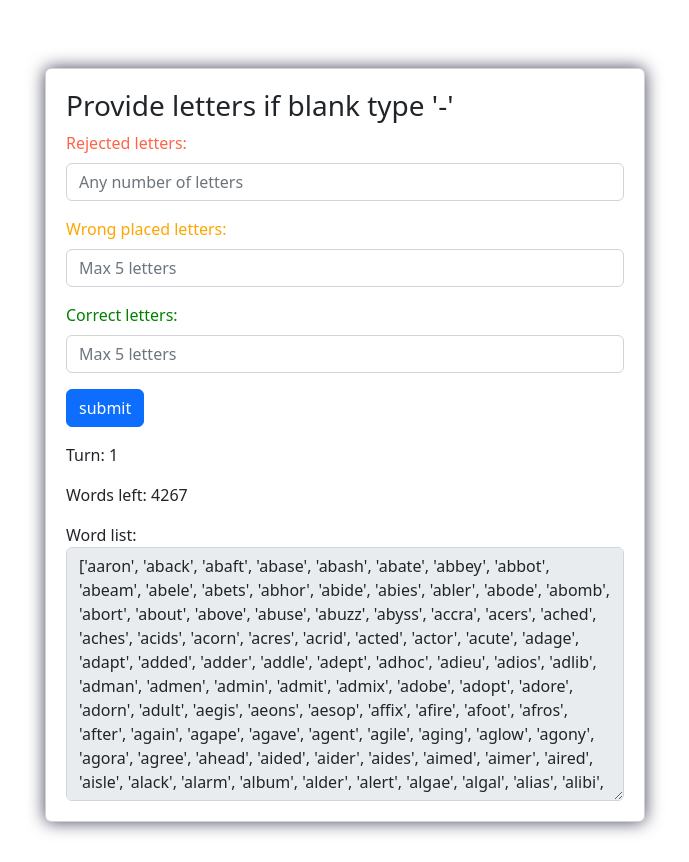
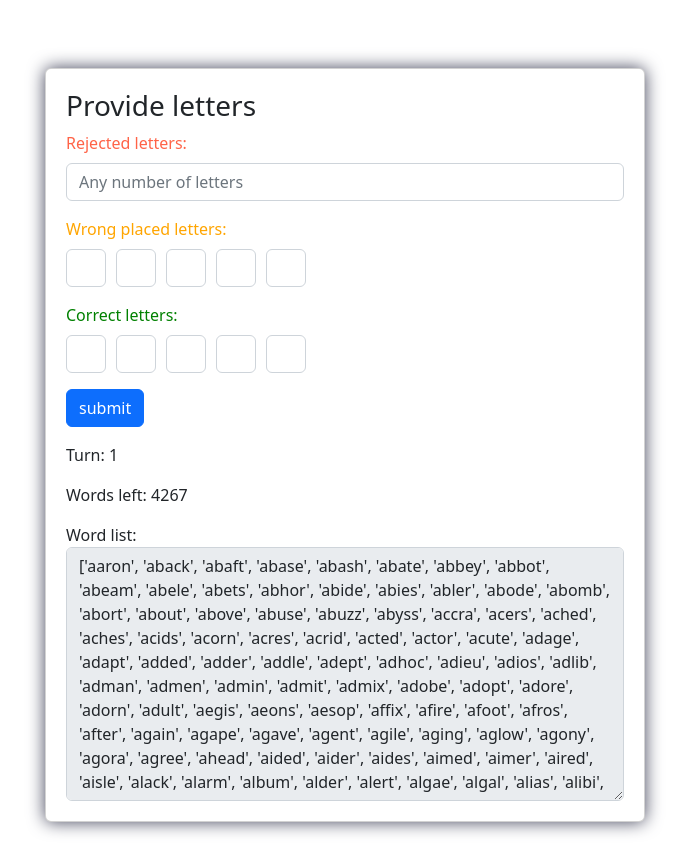
Before and after one commit to Tomek2268/Django-projects, a Django app: page /wordle_solver/ in a window 1280 px wide. Shown: the part 56-918 px from the top of the page, without its empty margins (295-984 px from the left). Run offline with Django 4.2, Linux system fonts and the light colour scheme; some libraries are stand-ins or nearby versions.

Commit message:
improved wordle

```diff
--- a/static/main.css
+++ b/static/main.css
@@ -37,11 +37,11 @@ body {
 .add_task {
     position:absolute;
     right: 0px;
-    top: 1em;
+    top: .5em;
 }
 
 div.add_task a {
-    color: 	#2e8b57;
+    color: 	white;
 }
 
 .task {
--- a/to_do_app/templates/to_do_app/to_do_list.html
+++ b/to_do_app/templates/to_do_app/to_do_list.html
@@ -11,7 +11,7 @@
                 </div>
             </form>
             <div class="add_task">
-                <a class='btn btn-outline-success' href={% url 'create_task' %}><i class="fa-solid fa-plus fa-beat"></i> Add task</a>
+                <a class='btn btn-success' href={% url 'create_task' %}><i class="fa-solid fa-plus fa-beat"></i> Add task</a>
             </div>
         </div>
         {% if tasks %}
--- a/to_do_app/templates/to_do_app/wordle_solver.html
+++ b/to_do_app/templates/to_do_app/wordle_solver.html
@@ -4,18 +4,31 @@
     <div class="card">
         <form action="" method="post">
             {% csrf_token %}
-            <h3>Provide letters if blank type '-'</h3>
+            <h3>Provide letters</h3>
             <div class="mb-3">
                 <label for="" class="form-label" style='color:tomato;'>Rejected letters:</label>
                 <input type="text" class="form-control" name='rejected_letters' placeholder="Any number of letters">
               </div>
             <div class="mb-3">
                 <label for="" class="form-label" style='color:orange;'>Wrong placed letters:</label>
-                <input type="text" class="form-control" name='wrong_place_letters' placeholder="Max 5 letters">
+                <div style='display:grid;grid-template-columns: 50px 50px 50px 50px 50px;'>
+                    <input type="text" style='width:2.5em;' maxlength='1' class="form-control" name='wrong_place_letters1'>
+                    <input type="text" style='width:2.5em;' maxlength='1' class="form-control" name='wrong_place_letters2'>
+                    <input type="text" style='width:2.5em;' maxlength='1' class="form-control" name='wrong_place_letters3'>
+                    <input type="text" style='width:2.5em;' maxlength='1' class="form-control" name='wrong_place_letters4'>
+                    <input type="text" style='width:2.5em;' maxlength='1' class="form-control" name='wrong_place_letters5'>
+                </div>
             </div>
             <div class="mb-3">
                 <label for="" class="form-label" style='color:green;'>Correct letters:</label>
-                <input type="text" class="form-control" name='correct_letters' placeholder="Max 5 letters">
+                <div style='display:grid;grid-template-columns: 50px 50px 50px 50px 50px;'>
+                    <input type="text" style='width:2.5em;' maxlength='1' class="form-control" name='correct_letters1'>
+                    <input type="text" style='width:2.5em;' maxlength='1' class="form-control" name='correct_letters2'>
+                    <input type="text" style='width:2.5em;' maxlength='1' class="form-control" name='correct_letters3'>
+                    <input type="text" style='width:2.5em;' maxlength='1' class="form-control" name='correct_letters4'>
+                    <input type="text" style='width:2.5em;' maxlength='1' class="form-control" name='correct_letters5'>
+                </div>
+
             </div>
             <input type="hidden" name="word_list" value='{{five_letter_words}}'>
             <input type="hidden" name="turn" value={{turn}}>
--- a/to_do_app/utils.py
+++ b/to_do_app/utils.py
@@ -1,3 +1,76 @@
+from pathlib import Path
+BASE_DIR = Path(__file__).resolve().parent.parent
+
+def process_input(request):
+    try:
+        rejected_letters = request.POST['rejected_letters'].lower()
+    except:
+        rejected_letters = ''
+    #Wrong place letters
+
+    w1 = request.POST['wrong_place_letters1']
+    if w1 == '':
+        w1 = '-'
+
+    w2 = request.POST['wrong_place_letters2']
+    if w2 == '':
+        w2 = '-'
+
+    w3 = request.POST['wrong_place_letters3']
+    if w3 == '':
+        w3 = '-'
+
+    w4 = request.POST['wrong_place_letters4']
+    if w4 == '':
+        w4 = '-'
+
+    w5 = request.POST['wrong_place_letters5']
+    if w5 == '':
+        w5 = '-'
+
+    #correct place letters
+
+    c1 = request.POST['correct_letters1']
+    if c1 == '':
+        c1 = '-'
+
+    c2 = request.POST['correct_letters2']
+    if c2 == '':
+        c2 = '-'
+
+    c3 = request.POST['correct_letters3']
+    if c3 == '':
+        c3 = '-'
+
+    c4 = request.POST['correct_letters4']
+    if c4 == '':
+        c4 = '-'
+
+    c5 = request.POST['correct_letters5']
+    if c5 == '':
+        c5 = '-'
+
+
+    wrong_place_letters = w1+w2+w3+w4+w5
+    correct_letters = c1+c2+c3+c4+c5
+
+
+    return rejected_letters,wrong_place_letters,correct_letters
+
+
+
+def make_word_list():
+    five_letter_words = []
+    #Using file
+    with open(BASE_DIR/'to_do_app/five_letter_words.txt') as f:
+            contents = f.read()
+            all_words = contents.strip('[]').replace("'",'').split(', ')
+    for word in all_words:
+        if len(word) == 5:
+            five_letter_words.append(word)
+    return five_letter_words
+
+
 def wordle_solver_program(five_letter_words,rejected_letters,wrong_place_letters,correct_letters):
 
     #---------------ACTUAL LOGIC---------------------------
--- a/to_do_app/views.py
+++ b/to_do_app/views.py
@@ -4,13 +4,11 @@ from django.core.paginator import Paginator
 from django.db.models import Q
 from pathlib import Path
 
-import requests
-import bs4
 BASE_DIR = Path(__file__).resolve().parent.parent
 
 from .models import Task
 from .forms import TaskForm
-from .utils import wordle_solver_program
+from .utils import wordle_solver_program,make_word_list,process_input
 
 # Create your views here.
 def home(request):
@@ -101,18 +99,8 @@ def delete_task(request,pk):
 def wordle_solver(request):
     message = ''
     if request.POST:
-        try:
-            rejected_letters = request.POST['rejected_letters'].lower()
-        except:
-            rejected_letters = ''
-        try:
-            wrong_place_letters = request.POST['wrong_place_letters'].lower()
-        except:
-            wrong_place_letters = ''
-        try:
-            correct_letters = request.POST['correct_letters'].lower()
-        except:
-            correct_letters = ''
+
+        rejected_letters,wrong_place_letters,correct_letters = process_input(request)
 
         five_letter_words = request.POST['word_list']
 
@@ -125,16 +113,7 @@ def wordle_solver(request):
             turn = int(request.POST['turn']) + 1
     else:
         turn = 1
-        five_letter_words = []
-        #res = requests.get('http://www.mieliestronk.com/corncob_lowercase.txt')
-        #soup = bs4.BeautifulSoup(res.text,'lxml')
-        #all_words = soup.text.split('\r\n')
-        with open(BASE_DIR/'to_do_app/five_letter_words.txt') as f:
-            contents = f.read()
-            all_words = contents.strip('[]').replace("'",'').split(', ')
-        for word in all_words:
-            if len(word) == 5:
-                five_letter_words.append(word)
+        five_letter_words = make_word_list()
         how_many = len(five_letter_words)
 
 
--- a/users/forms.py
+++ b/users/forms.py
@@ -48,4 +48,5 @@ class MessageForm(forms.ModelForm):
         for name,field in self.fields.items():
             field.widget.attrs.update({'class':'form-control'})
             if name == 'recipient':
-                field.widget.attrs.update({'required':'True'})
+                #field.widget.attrs.update({'required':'True'})
+                pass
--- a/users/views.py
+++ b/users/views.py
@@ -145,6 +145,7 @@ def inbox(request,page):
 def message_form(request,pk,has_recipient):
     form = MessageForm
     sender = request.user
+    users = User.objects.all()
     if has_recipient == 'True':
         recipient = User.objects.get(id=pk)
 
@@ -155,11 +156,14 @@ def message_form(request,pk,has_recipient):
             message.sender = sender
             if has_recipient == 'True':
                 message.recipient = recipient
+            else:
+                recipient = User.objects.get(username=request.POST['custom-recipient'])
+                message.recipient = recipient
             message.save()
             messages.success(request,'Message sent successfully!')
             return redirect('inbox',1)
 
-    context = {'form':form,'has_recipient':has_recipient}
+    context = {'form':form,'has_recipient':has_recipient,'users':users}
     return render(request,'users/message_form.html',context)
 
 @login_required(login_url='login')
```
Also changed, not shown: users/templates/users/message_form.html (+7 -1 lines), db.sqlite3.
